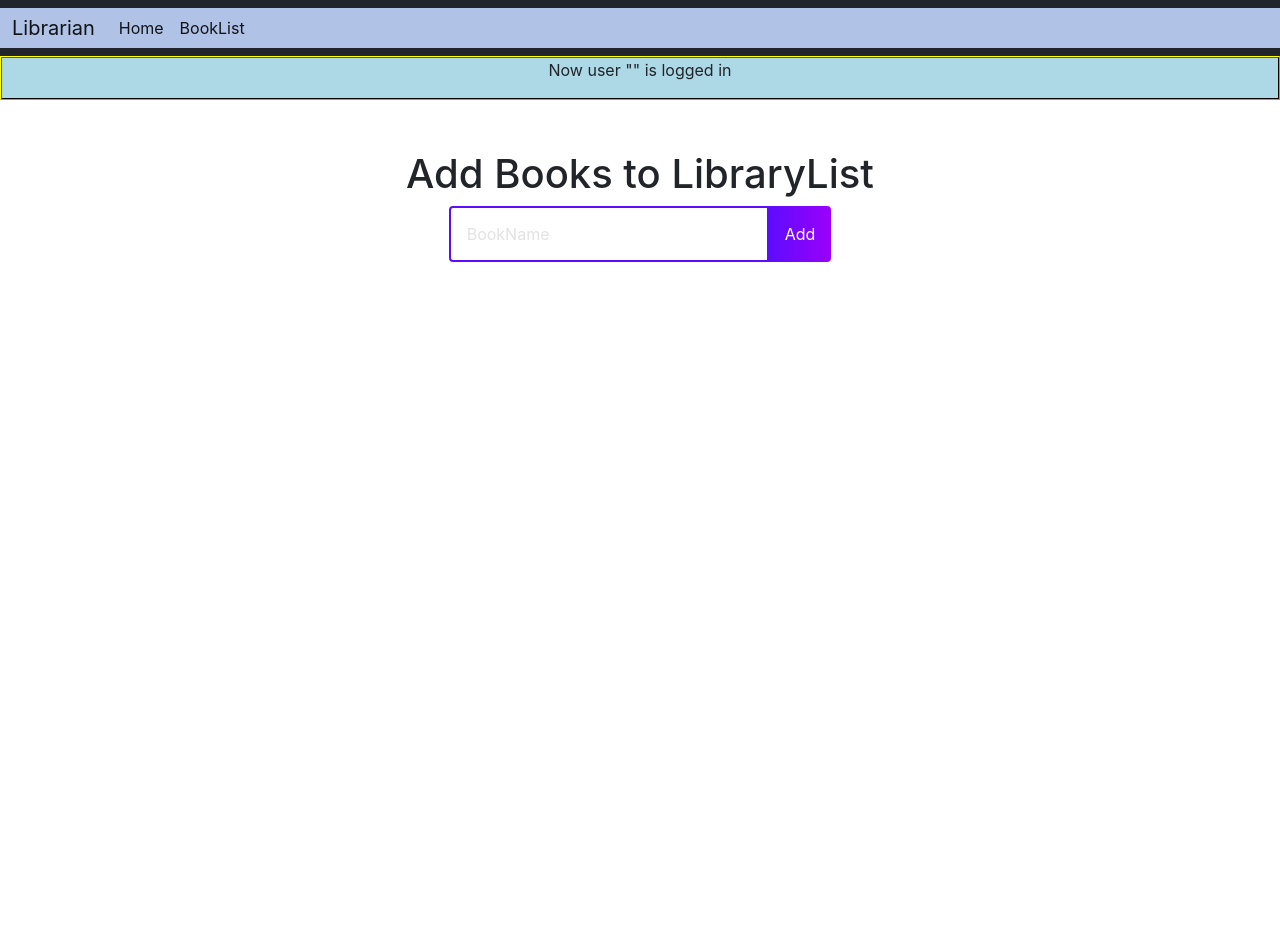
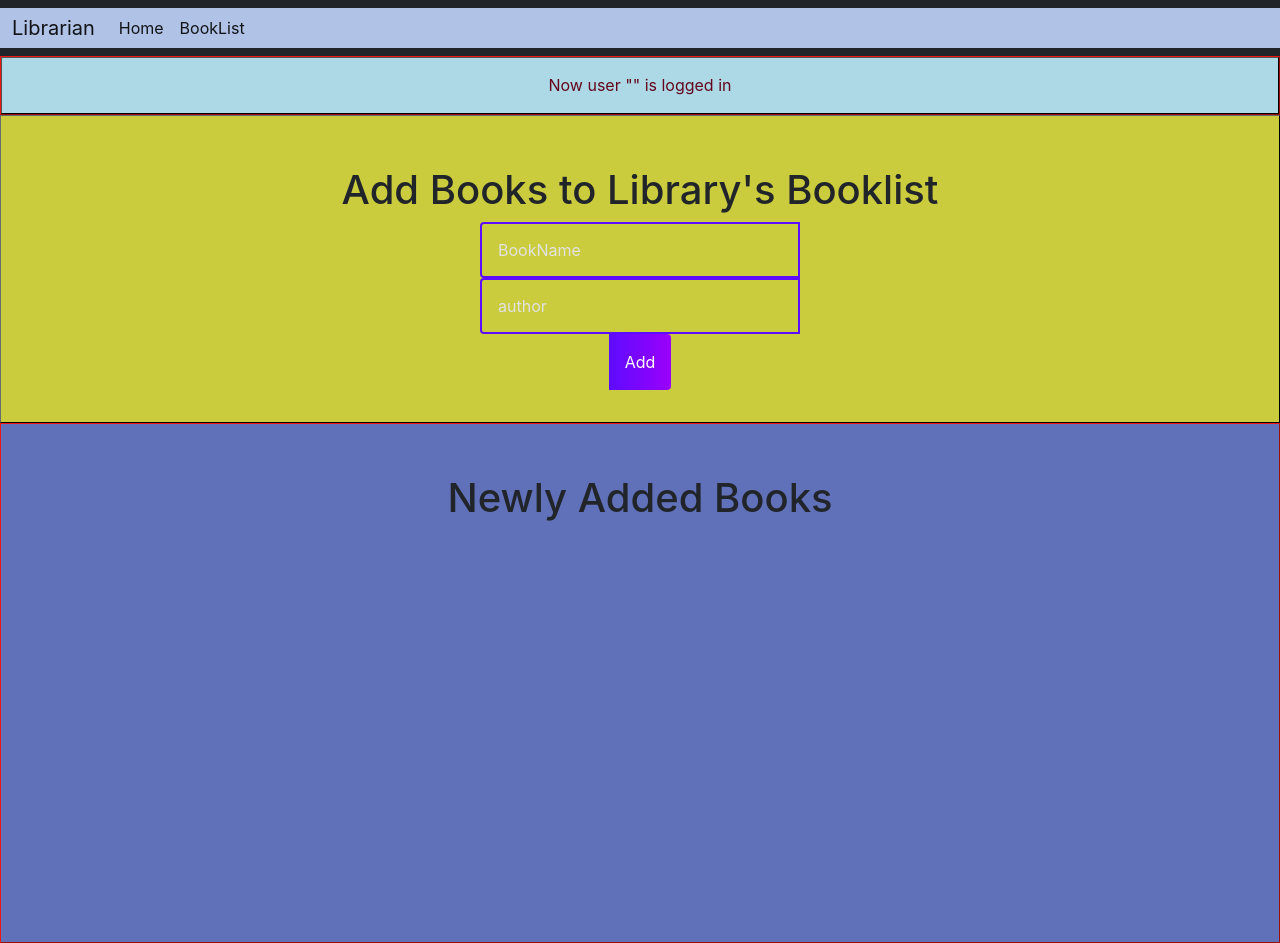
Before and after one commit to vishalkumar22459/vishalkumar22459, a React (Create React App) app in the folder mylibrary/: page /Librarian in a window 1280 px wide. Before the commit the page ends 800 px from the top, so only its background shows below. Built offline with nearby package versions, Linux system fonts and the light colour scheme.

Commit message:
add book data to database

```diff
--- a/mylibrary/src/App.css
+++ b/mylibrary/src/App.css
@@ -250,8 +250,8 @@
 }
 
 .all-librarians{
-  position: relative;
-  user-select: auto;
+    position: relative;
+    user-select: auto;
     user-select: auto;
     border: 1px outset black;
     margin: -22.4% 1% 0% 51%;
@@ -260,13 +260,26 @@
 
 .librarian-dashboard{
   background-color: #0a885e;
-  border: 1px outset yellow;
-  height: 100%;
-  width: 100%;
+  border: 1px outset rgb(236, 23, 15);
+
 }
 
 .librarian-detail{
+  color: #63061d;
+  padding-top: 15px;
   text-align: center;
   border: 1px outset black;
   background-color: lightblue;
 }
+
+.lib-user-details{
+  background-color: #6070b9;
+  border: 1px outset rgb(236, 23, 15);
+  height: 520px;
+}
+.add-books{
+  background-color: #cacc3e;
+  border: 1px outset rgb(22, 22, 22);
+
+
+}
--- a/mylibrary/src/App.js
+++ b/mylibrary/src/App.js
@@ -3,7 +3,7 @@ import { Routes, Route} from 'react-router-dom';
 import './App.css';
 import Home from "./components/Home";
 import RegisterPage from './components/Register';
-// import BookList from './components/BookList';
+import BookList from './components/BookList/BookList';
 import Student from './components/Student/student'
 import Librarian from './components/Librarian';
 import Admin from './components/Admin/admin'
@@ -20,6 +20,7 @@ function App() {
       <Route exact path='/Librarian' element={<Librarian/>} />
       <Route exact path='/Student' element={<Student/>} />
       <Route exact path='/Admin' element={<Admin/>} />
+      <Route exact path='/booklist' element={<BookList/>} />
     </Routes>
 
      {/* <RegisterPage/>*/}
--- a/mylibrary/src/components/BookList.js
+++ b/mylibrary/src/components/BookList/BookList.js
@@ -1,10 +1,11 @@
 import React from 'react'
+import Todo from '../Todo'
 
 
 export default function(){
     return(
         <div>
-
+            <h1>im booklist RegisterPage</h1>
         </div>
     );
 }
--- a/mylibrary/src/components/Librarian.js
+++ b/mylibrary/src/components/Librarian.js
@@ -1,12 +1,44 @@
-import React from 'react'
+// import React from 'react'
 import Navbar from './Navbar';
 import TodoList from './TodoList';
 import { useLocation} from 'react-router-dom';
 
+import React ,{useState}from 'react'
+import TodoForm from './TodoForm'
+import Todo from './Todo'
+
 export default function Librarian(){
 
     const location = useLocation();
-    console.log(location.state)
+    // console.log(location.state) //email from sign in
+
+
+    const [todos , setTodos] = useState([])
+    const addTodo = todo => {
+        if(!todo.text || /^\s*$/.test(todo.text)){
+            return
+        }
+        const newTodos = [todo, ...todos]
+        setTodos(newTodos)
+        // console.log(...todos +"check");
+    }
+
+    const removeTodo = id => {
+        const removeArr = [...todos].filter(todo => todo.id !==id )
+        setTodos(removeArr);
+    }
+
+
+    const completeTodo = id => {
+        // id.preventDefault()
+        let updatedTodods = todos.map(todo =>{
+            if(todo.id === id){
+                todo.isComplete = !todo.isComplete;
+            }
+            return todo;
+        });
+        setTodos(updatedTodods)
+    }
 
     return(
         // <div className='todo'>
@@ -15,13 +47,21 @@ export default function Librarian(){
         <>
             <Navbar title={"Librarian"}/>
             <div className='librarian-dashboard'>
-                {/* <p>abx</p> */}
                 <div className='librarian-detail'>
                     <p>Now user "{location.state}" is logged in</p>
-                    {/* <p>Username:</p> */}
                 </div>
             </div>
-            <TodoList />
+
+            <div className='add-books'>
+                 <h1 className='todoh1'>Add Books to Library's Booklist</h1>
+                <TodoForm onSubmit={addTodo}/>
+            </div>
+
+
+            <div className='lib-user-details'>
+                <h1 className='todoh1'>Newly Added Books</h1>
+                <Todo  todos={todos} completeTodo={completeTodo} removeTodo={removeTodo}/>
+            </div>
         </>
     );
 }
--- a/mylibrary/src/components/SignIn.js
+++ b/mylibrary/src/components/SignIn.js
@@ -49,13 +49,10 @@ import {useNavigate} from 'react-router-dom'
                     console.log(msg)
                 }
                 if(role === 'Librarian'){
-                    alert("logging in.....   press ok")
+                    window.alert("logging in.....")
                     // let userid=email;
                     Navigate('/Librarian',{state:email});
                     window.location.href='/Librarian'
-
-
-
                 }else if(role === 'Student'){
                     window.location.href='/student'
                 }else if(role === 'Admin'){
--- a/mylibrary/src/components/Todo.js
+++ b/mylibrary/src/components/Todo.js
@@ -11,7 +11,7 @@ function Todo({todos, completeTodo, removeTodo}) {
 
 
   return todos.map((todo , index) => (
-      <div className={todo.isComplete ? 'todo-row complete':
+    <div className={todo.isComplete ? 'todo-row complete':
       'todo-row'} key={index}>
 
         <div key={todo.id} onClick={()=>completeTodo(todo.id)}>
@@ -26,7 +26,7 @@ function Todo({todos, completeTodo, removeTodo}) {
             />
 
         </div>
-      </div>
+    </div>
   ))
 }
 
--- a/mylibrary/src/components/TodoForm.js
+++ b/mylibrary/src/components/TodoForm.js
@@ -1,10 +1,19 @@
 import React, {useState} from 'react'
+import { useLocation} from 'react-router-dom';
+import axios from 'axios';
+
 
 function TodoForm(props) {
-    const[input, setInput] = useState('')
+    const[book, setbook] = useState('')
+    const[author, setauthor] = useState('')
+    const location = useLocation();
+    // console.log(location.state)
 
     const handleChange = e =>{
-        setInput(e.target.value);
+        setbook(e.target.value);
+    }
+    const Change = e1 =>{
+        setauthor(e1.target.value);
     }
 
     const handleSubmit = e => {
@@ -12,20 +21,50 @@ function TodoForm(props) {
 
         props.onSubmit({
             id:Math.floor(Math.random()*10000),
-            text: input
+            text: book +" " + author
+
         });
-        setInput('');
+        // console.log(location.state +" "+book+" "+author)
+        const bookdata = {
+            email: location.state ,
+            bookname: book,
+            author: author
+        }
+        if(book!=='' & author !==''){
+            axios.post('http://localhost:4000/librarian',bookdata)
+            .then(response =>{
+
+            })
+            .catch(error => {
+                if(error) throw error;
+            })
+        }
+        setbook('');
+        setauthor('');
     }
+
 
   return (
     <form className='todo-form' onSubmit={handleSubmit}>
+        <div>
         <input type="text"
         placeholder='BookName'
-        value={input}
+        value={book}
         name='text'
         className='todo-input'
         onChange={handleChange}
         />
+        </div>
+        <div>
+        <input type="text"
+        placeholder='author'
+        value={author}
+        name='text'
+        className='todo-input'
+        onChange={Change}
+        />
+        </div>
+
         <button className='todo-button'>Add</button>
     </form>
   )
--- a/mylibrary/src/components/TodoList.js
+++ b/mylibrary/src/components/TodoList.js
@@ -7,12 +7,13 @@ function TodoList() {
 
     const [todos , setTodos] = useState([])
     const addTodo = todo => {
-        if(!todo.text || /^\s*$/.test(todo.test)){
+        if(!todo.text || /^\s*$/.test(todo.text)){
             return
         }
         const newTodos = [todo, ...todos]
         setTodos(newTodos)
         console.log(...todos);
+        console.log("hey todos"+todos)
     }
 
     const removeTodo = id => {
```
Also changed, not shown: 1 other file (tests, documents, lock files or other folders).
